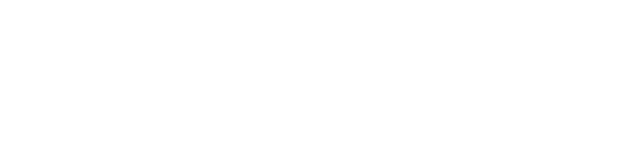
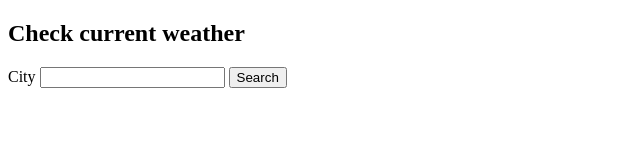
Before and after one commit to Overlandcoder/weather_app, a plain HTML site: page index.html in a window 1280 px wide. Shown: the whole page, without its empty margins (0-640 px from the left). Drawn offline with Linux system fonts and the light colour scheme.

Commit message:
Add basic form to let users search for weather of a city

```diff
--- a/index.html
+++ b/index.html
@@ -5,8 +5,15 @@
   <meta http-equiv="X-UA-Compatible" content="IE=edge">
   <meta name="viewport" content="width=device-width, initial-scale=1.0">
   <title>Document</title>
+  <link rel="stylesheet" href="style.css">
 </head>
 <body>
-
+  <h2>Check current weather</h2>
+  <form>
+    <label for="city">City</label>
+    <input type="text" id="city" name="city">
+    <button type="submit" id="search">Search</button>
+  </form>
+  <script src="script.js"></script>
 </body>
 </html>
```
